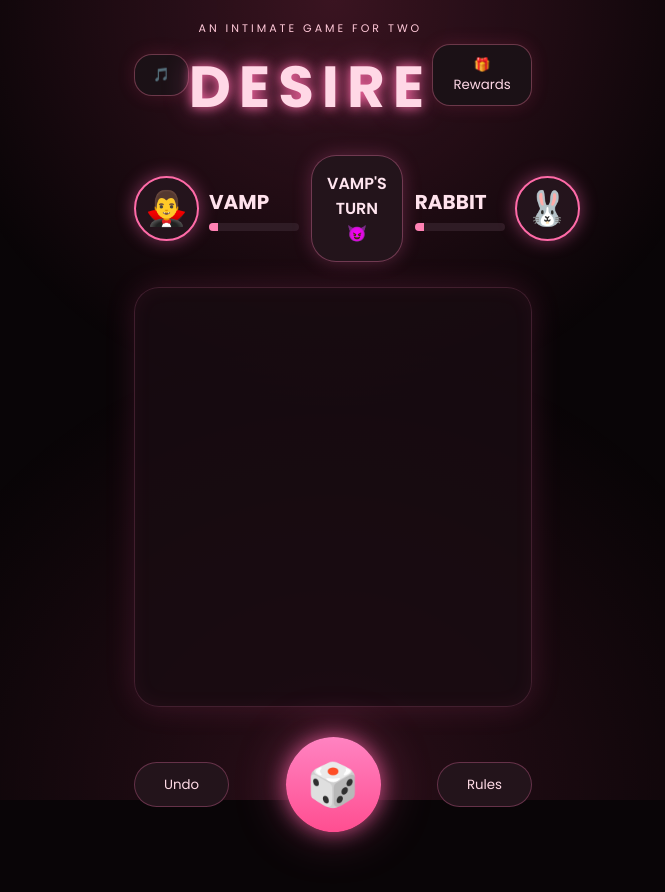
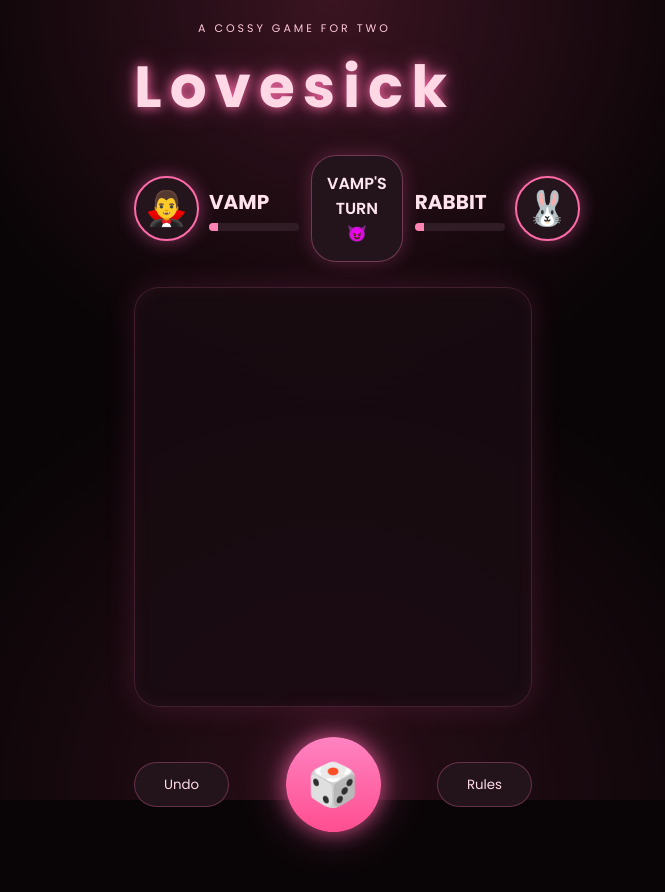
Before and after one commit to gauravinodgupta33-lang/Couple-game, a plain HTML site: page index.html in a window 1280 px wide. Shown: the whole page, without its empty margins (307-972 px from the left). Drawn offline with Linux system fonts and the light colour scheme.

Commit message:
Update index.html

```diff
--- a/index.html
+++ b/index.html
@@ -19,14 +19,12 @@
         <!-- Header -->
         <header class="top-header">
 
-            <button class="music-btn">🎵</button>
 
             <div class="game-title">
-                <p>An Intimate Game For Two</p>
-                <h1>DESIRE</h1>
+                <p>A cossy game for two</p>
+                <h1>Lovesick</h1>
             </div>
 
-            <button class="reward-btn">🎁 Rewards</button>
 
         </header>
 
```
